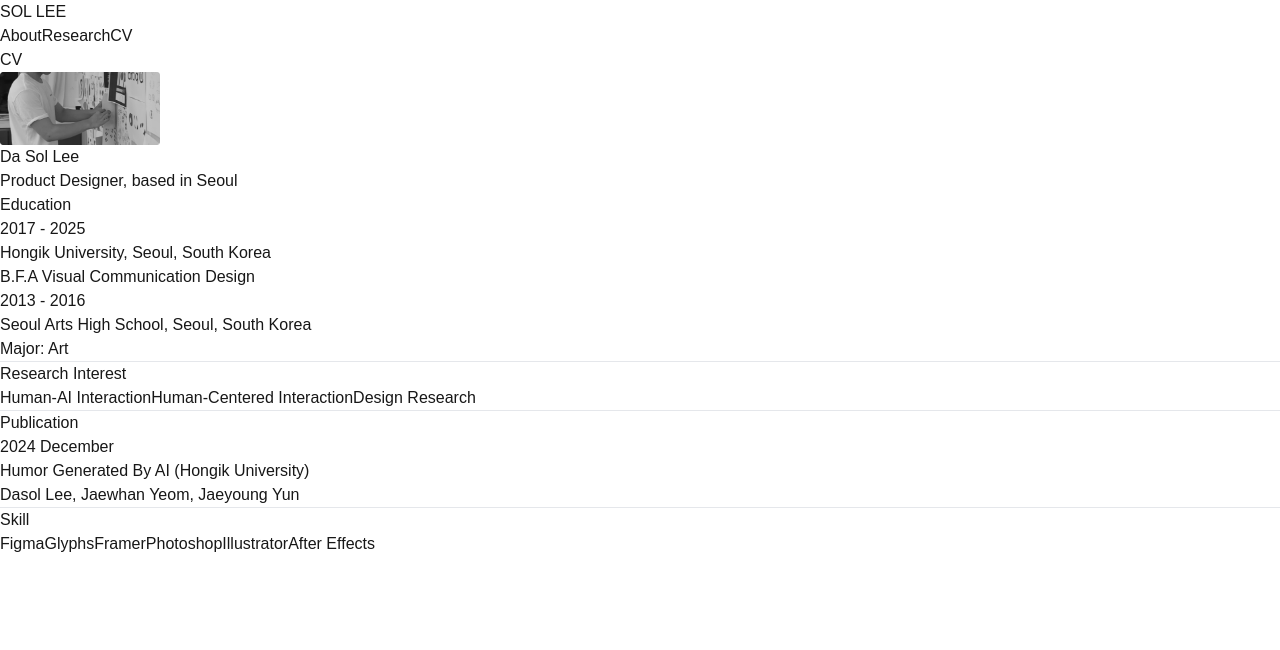
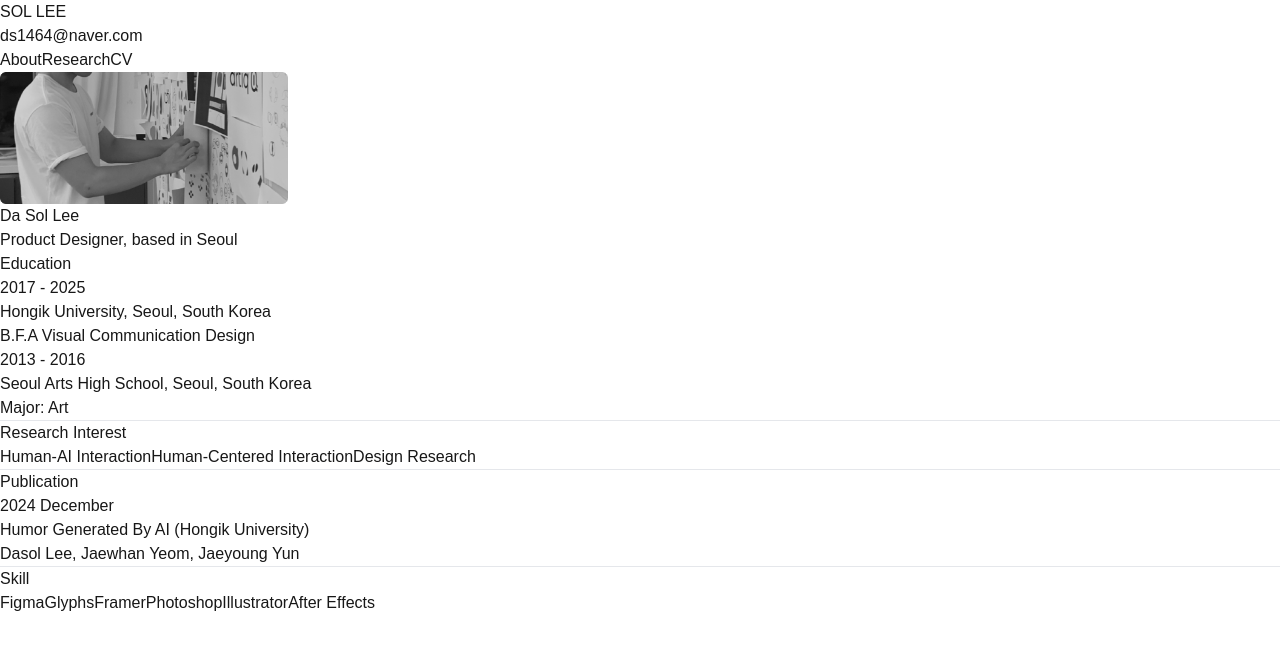
Before and after one commit to dslee1464/porfolioweb, a Next.js app: page /cv in a window 1280 px wide. Shown: the top 650 px of the page. Built offline with nearby package versions, Linux system fonts and the light colour scheme; a web font is replaced by a local one.

Commit message:
change : description

```diff
--- a/src/app/cv/page.tsx
+++ b/src/app/cv/page.tsx
@@ -5,22 +5,20 @@ import Image from "next/image";
 export default function CVPage() {
   return (
     <section>
-      {/* 메인 타이틀 */}
-      <h1 className="text-4xl font-bold mb-6">CV</h1>
+      {/* 프로필 섹션 */}
 
-      {/* 프로필 섹션 */}
       <div className="flex flex-col items-center mb-12">
-        <div className="w-40 h-40 relative mb-4">
+        <div className="w-72 h-72 relative mb-6"> {/* 프로필 이미지 크기 확대 */}
           <Image
             src="/profile.png"
             alt="Profile image"
-            width={160}
-            height={160}
-            className="object-cover rounded-full"
+            width={288}
+            height={288}
+            className="object-cover rounded-xl"
           />
         </div>
-        <h2 className="text-2xl font-bold mb-1">Da Sol Lee</h2>
-        <p className="text-gray-600">Product Designer, based in Seoul</p>
+        <h2 className="text-3xl font-bold mb-2">Da Sol Lee</h2>
+        <p className="text-lg text-gray-600">Product Designer, based in Seoul</p>
       </div>
 
       {/* Education */}
--- a/src/app/layout.tsx
+++ b/src/app/layout.tsx
@@ -1,9 +1,9 @@
 "use client";
 
+import { useEffect, useState } from "react";
 import { Geist, Geist_Mono } from "next/font/google";
 import Link from "next/link";
 import { usePathname } from "next/navigation";
-import { ReactNode } from "react";
 import { motion } from "framer-motion";
 import "./globals.css";
 
@@ -25,8 +25,16 @@ const navItems = [
   { label: "CV", href: "/cv" },
 ];
 
-export default function RootLayout({ children }: { children: ReactNode }) {
+export default function RootLayout({ children }: { children: React.ReactNode }) {
+  const [hydrated, setHydrated] = useState(false);
   const pathname = usePathname();
+
+  // 클라이언트에서 실행되었음을 확인 (서버-클라이언트 불일치 방지)
+  useEffect(() => {
+    setHydrated(true);
+  }, []);
+
+  if (!hydrated) return null; // Hydration 오류 방지 (서버와 HTML 불일치 방지)
 
   return (
     <html lang="en">
@@ -42,58 +50,44 @@ export default function RootLayout({ children }: { children: ReactNode }) {
           bg-white
         `}
       >
-        {/* 헤더를 화면 맨 위에서 살짝 떨어뜨리고 가운데 정렬 */}
+        {/* 메인 헤더 */}
         <motion.header
-          initial={{ y: -30, opacity: 0 }}  // 위에서 살짝 내려오는 시작 상태
-          animate={{ y: 0, opacity: 1 }}    // 최종 상태
+          initial={{ y: -30, opacity: 0 }}  // 위에서 내려오는 애니메이션
+          animate={{ y: 0, opacity: 1 }}
           transition={{ duration: 0.8, ease: "easeOut" }}
-          className="mt-4 flex justify-center" // 상단 간격 + 수평 중앙 배치
+          className="w-full px-8 py-4 flex items-center border-b border-gray-100"
         >
-          {/* 헤더 자체를 '카드'처럼 만들기 */}
-          <div className="
-            bg-[#F5F5F5]
-            w-[480px]
-            py-2
-            px-3
-            rounded-[3px]
-            shadow-lg
-            flex
-            items-center
-            justify-between
-          ">
-            {/* 왼쪽 로고 */}
-            <Link href="/" className="text-lg font-black tracking-wide">
+          {/* 왼쪽: SOL LEE */}
+          <Link href="/" className="flex-1 font-bold text-xl">
             SOL LEE
           </Link>
 
-            {/* 오른쪽 메뉴 */}
-            <div className="flex gap-6 h-full items-center text-base">
+          {/* 가운데: 이메일 (중앙 정렬) */}
+          <div className="flex-1 text-center text-sm text-gray-700">
+            ds1464@naver.com
+          </div>
+
+          {/* 오른쪽: 메뉴 (About, Research, CV) */}
+          <nav className="flex-1 flex justify-end gap-6">
             {navItems.map(({ label, href }) => {
-                const isActive = pathname === href;
+              const isActive = hydrated && pathname === href;
               return (
                 <Link
                   key={href}
                   href={href}
                   className={`
-                      ${
-                        isActive
-                          ? "text-blue-600 font-bold"
-                          : "hover:text-blue-600"
-                      }
-                      transition-colors
-                      duration-300
-                      mt-2
+                    ${isActive ? "text-blue-600 font-bold" : "hover:text-blue-600"}
+                    transition-colors duration-300
                   `}
                 >
                   {label}
                 </Link>
               );
             })}
-            </div>
-          </div>
+          </nav>
         </motion.header>
 
-        {/* 메인 콘텐츠: 헤더 아래쪽으로 띄워서 표시 */}
+        {/* 메인 콘텐츠 */}
         <main className="flex-1 w-full mx-auto mt-4 px-4">
           {children}
         </main>
--- a/src/app/page.tsx
+++ b/src/app/page.tsx
@@ -16,7 +16,9 @@ const projects = [
 export default function Home() {
   return (
     <div className="min-h-screen w-full flex flex-col items-center bg-white">
+
       <main className="w-full py-8">
+
         {/* 5열 그리드 */}
         <div className="grid grid-cols-5 gap-x-2 gap-y-8 w-full">
           {projects.map((item) => (
```
Lines whose indentation alone changed are shown as unchanged.
